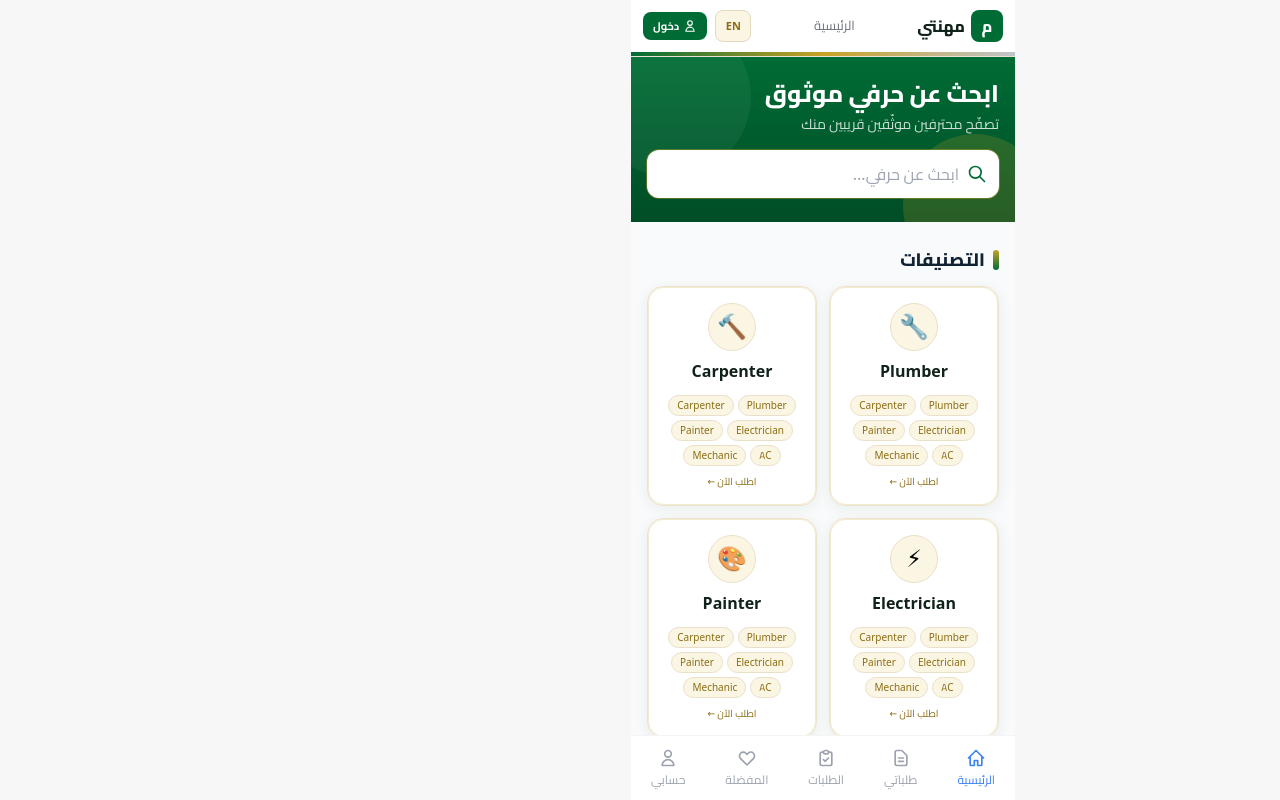
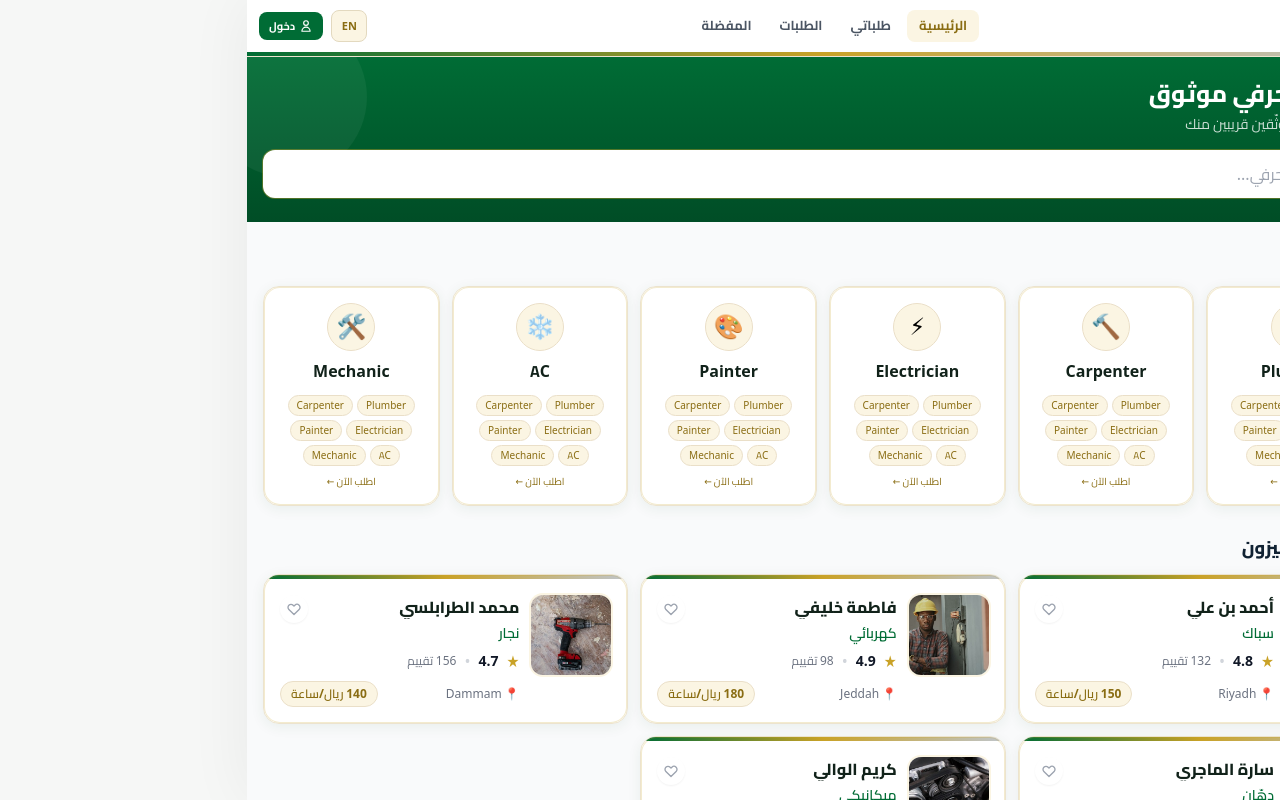
Before and after one commit to familylive/matn, a React (Vite) app: page / in a window 1280 px wide. Built offline with nearby package versions, Linux system fonts and the light colour scheme; no server answers.

Commit message:
تصميم متجاوب للآيباد والكمبيوتر: عرض أوسع + شبكات متعددة الأعمدة + قائمة علوية

```diff
--- a/src/components/BottomNav.jsx
+++ b/src/components/BottomNav.jsx
@@ -26,7 +26,7 @@ export default function BottomNav() {
     return () => { alive = false; clearInterval(id) }
   }, [])
   return (
-    <nav className="bg-white border-t border-gray-100 flex justify-around py-3">
+    <nav className="md:hidden bg-white border-t border-gray-100 flex justify-around py-3">
       {items.map((item) => (
         <NavLink
           key={item.to}
--- a/src/components/Header.jsx
+++ b/src/components/Header.jsx
@@ -28,7 +28,26 @@ export default function Header() {
           <span className="font-extrabold text-[#11221A] hidden sm:inline">{t('app.name')}</span>
         </Link>
 
-        <span className="flex-1 text-center text-[13px] text-gray-500 truncate">
+        <nav className="hidden md:flex items-center gap-1 flex-1 justify-center">
+          {[
+            { to: '/', key: 'nav.home' },
+            { to: '/my-requests', key: 'nav.myRequests' },
+            { to: '/requests', key: 'nav.requests' },
+            { to: '/favorites', key: 'nav.favorites' },
+          ].map((l) => (
+            <Link
+              key={l.to}
+              to={l.to}
+              className={`px-3 py-1.5 rounded-lg text-[13px] font-bold transition ${
+                pathname === l.to ? 'bg-[#FBF5E3] text-[#8a6d13]' : 'text-gray-600 hover:bg-gray-50'
+              }`}
+            >
+              {t(l.key)}
+            </Link>
+          ))}
+        </nav>
+
+        <span className="md:hidden flex-1 text-center text-[13px] text-gray-500 truncate">
           {t(titleKeys[pathname] || 'app.name')}
         </span>
 
--- a/src/components/Layout.jsx
+++ b/src/components/Layout.jsx
@@ -3,7 +3,7 @@ import BottomNav from './BottomNav.jsx'
 
 export default function Layout({ children }) {
   return (
-    <div className="max-w-sm mx-auto flex flex-col h-screen bg-gray-50">
+    <div className="w-full max-w-sm md:max-w-4xl lg:max-w-6xl mx-auto flex flex-col h-screen bg-gray-50 md:shadow-[0_0_60px_rgba(0,0,0,0.06)]">
       <Header />
       <main className="flex-grow overflow-y-auto">{children}</main>
       <BottomNav />
--- a/src/pages/ExpertDetail.jsx
+++ b/src/pages/ExpertDetail.jsx
@@ -38,7 +38,7 @@ export default function ExpertDetail() {
   const wa = expert.phoneNumber?.replace(/[^\d]/g, '')
 
   return (
-    <div className="min-h-screen bg-gray-50 max-w-sm mx-auto">
+    <div className="min-h-screen bg-gray-50 w-full max-w-sm md:max-w-3xl mx-auto">
       <div className="relative">
         <img src={expert.image} alt={expert.personName} className="w-full h-56 object-cover" />
         <button
--- a/src/pages/Home.jsx
+++ b/src/pages/Home.jsx
@@ -67,7 +67,7 @@ export default function Home() {
 
       <div className="px-4 mt-6">
         <h3 className="section-title mb-3">{t('home.categories')}</h3>
-        <div className="grid grid-cols-2 gap-3">
+        <div className="grid grid-cols-2 sm:grid-cols-3 lg:grid-cols-6 gap-3">
           {categories.filter((c) => !c.parent_id).map((c) => { const kids = categories.filter((k) => k.parent_id === c.id); return (
             <button
               key={c.name}
@@ -108,7 +108,7 @@ export default function Home() {
 
       <div className="px-4 mt-7">
         <h3 className="section-title mb-3">{t('home.featured')}</h3>
-        <div className="space-y-3">
+        <div className="grid gap-3 md:grid-cols-2 lg:grid-cols-3">
           {filtered.map((e) => <ExpertCard key={e.id} expert={e} />)}
           {filtered.length === 0 && <p className="text-gray-500 text-sm">{t('home.noResults')}</p>}
         </div>
@@ -116,7 +116,7 @@ export default function Home() {
 
       <div className="px-4 mt-8">
         <h3 className="section-title mb-4">{t('home.how')}</h3>
-        <div className="space-y-4">
+        <div className="grid gap-4 md:grid-cols-3">
           {['1', '2', '3'].map((n) => (
             <div key={n} className="flex items-start gap-3">
               <div className="w-10 h-10 rounded-full bg-[#006C35] text-white grid place-items-center font-extrabold flex-shrink-0 ring-4 ring-[#FBF5E3]">
--- a/src/pages/Login.jsx
+++ b/src/pages/Login.jsx
@@ -55,7 +55,7 @@ export default function Login() {
   }
 
   return (
-    <div className="px-4 py-8">
+    <div className="px-4 py-8 mx-auto w-full max-w-md">
       <div className="text-center mb-6">
         <div className="w-16 h-16 rounded-2xl bg-[#006C35] text-white grid place-items-center text-3xl font-extrabold mx-auto ring-4 ring-[#C9A227]/30">
           م
--- a/src/pages/MyRequests.jsx
+++ b/src/pages/MyRequests.jsx
@@ -42,7 +42,7 @@ export default function MyRequests() {
   const rows = tab === 'active' ? data.active : data.archived
 
   return (
-    <div className="px-4 py-5">
+    <div className="px-4 py-5 mx-auto w-full max-w-3xl">
       <h2 className="text-xl font-extrabold text-[#11221A] mb-1">طلباتي</h2>
       <p className="text-gray-500 text-xs mb-4">تابع طلباتك الجارية، وارجع لأرشيف طلباتك المغلقة</p>
 
--- a/src/pages/Profile.jsx
+++ b/src/pages/Profile.jsx
@@ -41,7 +41,7 @@ export default function Profile() {
   const isExpert = profile.role === 'expert'
 
   return (
-    <div className="px-4 py-5">
+    <div className="px-4 py-5 mx-auto w-full max-w-2xl">
       <div className="card-lux p-5 text-center">
         <div className="gold-bar absolute inset-x-0 top-0" />
         <button
--- a/src/pages/Register.jsx
+++ b/src/pages/Register.jsx
@@ -83,7 +83,7 @@ export default function Register() {
   ]
 
   return (
-    <div className="px-4 py-5">
+    <div className="px-4 py-5 mx-auto w-full max-w-xl">
       <h2 className="text-xl font-extrabold text-[#11221A] mb-1">
         {isAuthenticated ? 'إكمال البيانات' : 'تسجيل جديد'}
       </h2>
--- a/src/pages/Requests.jsx
+++ b/src/pages/Requests.jsx
@@ -48,7 +48,12 @@ export default function Requests() {
       const data = await api.requests()
       setItems(Array.isArray(data) ? data : [])
     } catch (e) {
-      setError(e.message)
+      const code = e.code || e.message
+      setError(
+        code === 'unauthorized'
+          ? 'سجّل دخولك لعرض طلبات العملاء'
+          : ERROR_AR[code] || e.message,
+      )
     } finally {
       setLoading(false)
     }
@@ -89,7 +94,7 @@ export default function Requests() {
   }
 
   return (
-    <div className="px-4 py-5">
+    <div className="px-4 py-5 mx-auto w-full max-w-3xl">
       <div className="flex items-center justify-between mb-4">
         <div>
           <h2 className="text-xl font-extrabold text-[#11221A]">{t('req.title')}</h2>
@@ -197,7 +202,14 @@ export default function Requests() {
         </form>
       )}
 
-      {error && <p className="text-sm text-red-500 mb-3">{error}</p>}
+      {error && (
+        <p className="text-sm text-red-500 mb-3">
+          {error}
+          {error.includes('سجّل دخولك') && (
+            <button onClick={() => navigate('/login')} className="ms-2 underline font-bold">دخول</button>
+          )}
+        </p>
+      )}
       {loading && <p className="text-sm text-gray-500">{t('req.loading')}</p>}
 
       <div className="space-y-3">
```
